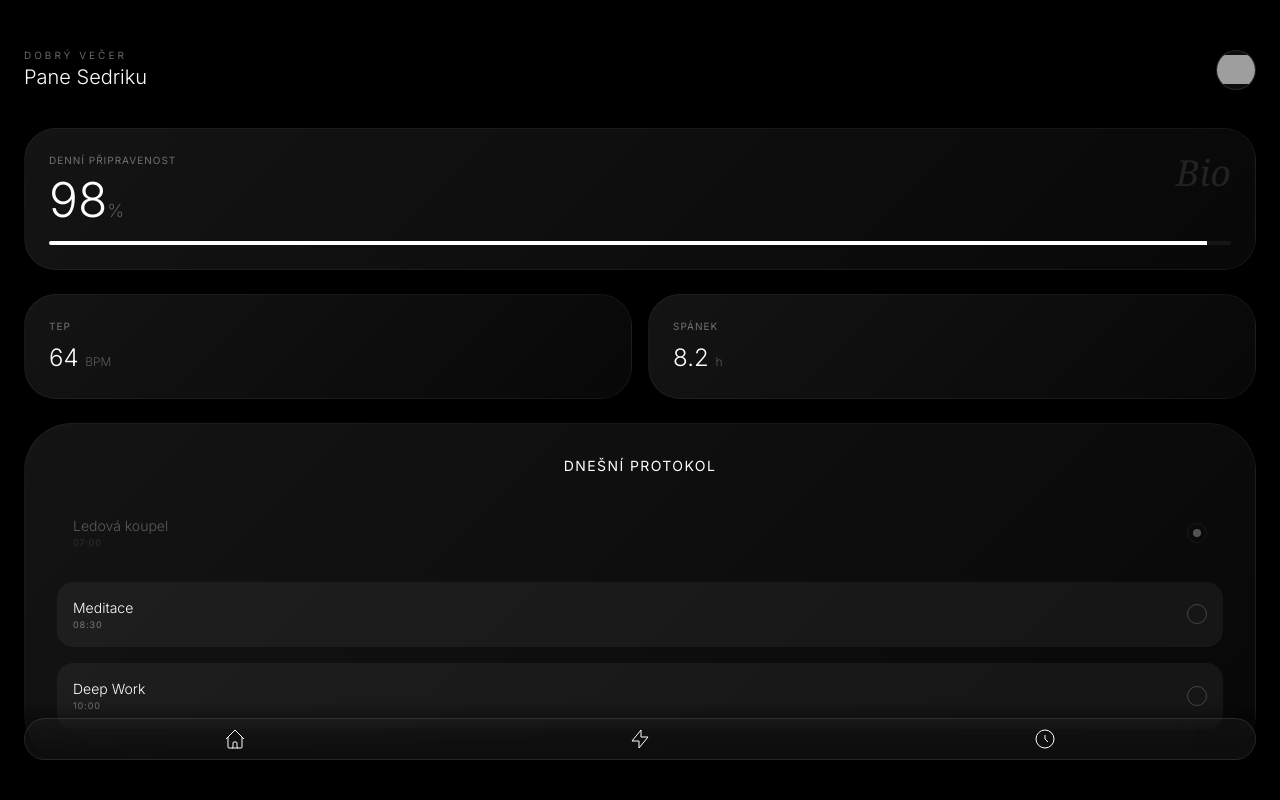
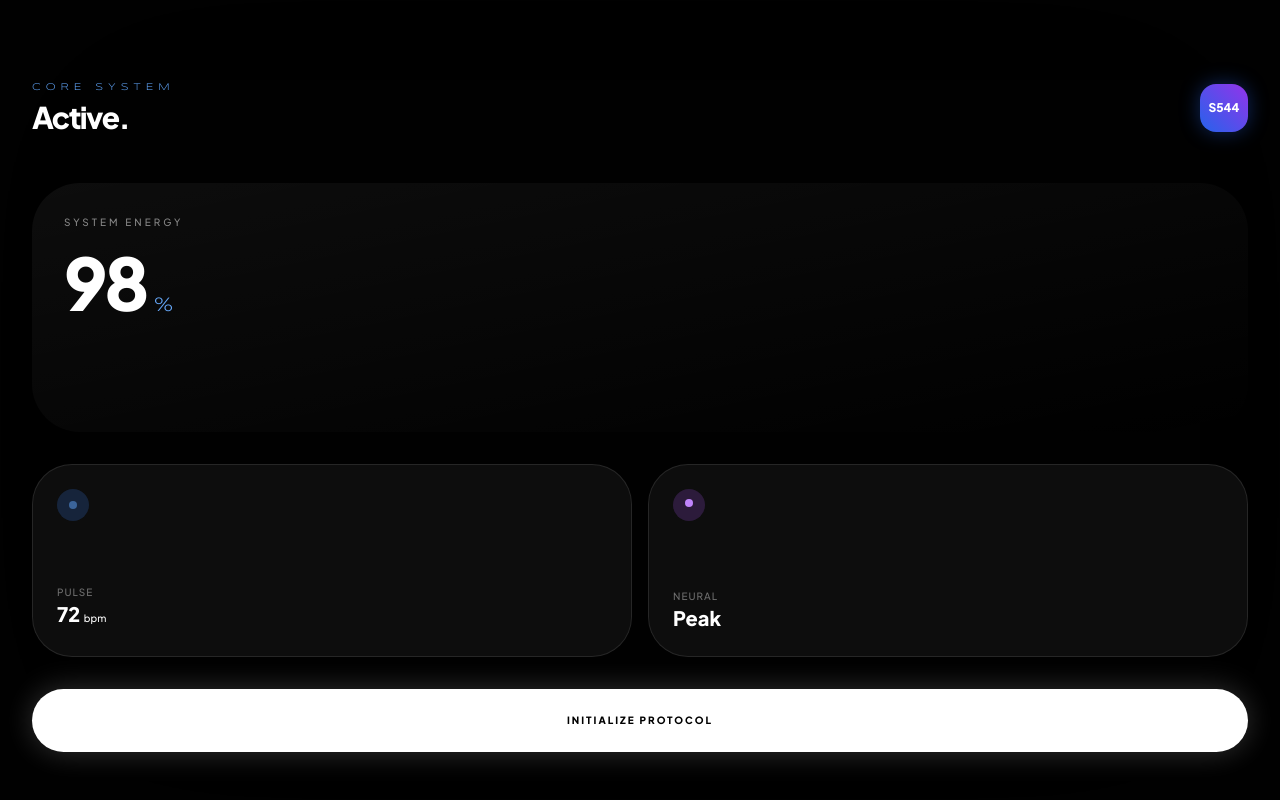
Before and after one commit to Sedrik544/MONO, a plain HTML site: page index.html in a window 1280 px wide. Drawn offline with nearby package versions, Linux system fonts and the light colour scheme; grey boxes are pictures that could not be loaded.

Commit message:
Update index.html

```diff
--- a/index.html
+++ b/index.html
@@ -2,67 +2,73 @@
 <html lang="cs">
 <head>
     <meta charset="UTF-8">
-    <meta name="viewport" content="width=device-width, initial-scale=1.0, maximum-scale=1.0, user-scalable=no">
-    <title>Aura Pulse | Bio-Performance</title>
+    <meta name="viewport" content="width=device-width, initial-scale=1.0, viewport-fit=cover">
+    <title>NEON CORE</title>
     <script src="https://cdn.tailwindcss.com"></script>
-    <link href="https://fonts.googleapis.com/css2?family=Inter:wght@300;400;600&display=swap" rel="stylesheet">
+    <link href="https://fonts.googleapis.com/css2?family=Syncopate:wght@400;700&family=Plus+Jakarta+Sans:wght@200;500;800&display=swap" rel="stylesheet">
     <link rel="stylesheet" href="style.css">
 </head>
-<body class="bg-black text-white antialiased overflow-hidden">
+<body class="bg-[#020202] text-white overflow-hidden font-['Plus_Jakarta_Sans']">
 
-    <header class="px-6 pt-12 pb-6 flex justify-between items-center fixed top-0 w-full z-40 bg-black/50 backdrop-blur-xl">
-        <div>
-            <p class="text-[10px] uppercase tracking-[0.3em] opacity-40">Dobrý večer</p>
-            <h1 class="text-xl font-light">Pane Sedriku</h1>
+    <div class="blob-container">
+        <div class="blob blob-1"></div>
+        <div class="blob blob-2"></div>
+    </div>
+
+    <div class="fixed inset-0 bg-black/40 backdrop-blur-[120px] z-0"></div>
+
+    <div class="relative z-10 h-screen flex flex-col px-8 pt-20 pb-12">
+
+        <header class="flex justify-between items-center mb-12">
+            <div>
+                <h1 class="text-[10px] font-['Syncopate'] tracking-[0.5em] text-blue-400">CORE SYSTEM</h1>
+                <p class="text-3xl font-extrabold tracking-tighter mt-1">Active.</p>
+            </div>
+            <div class="w-12 h-12 rounded-2xl bg-gradient-to-tr from-blue-600 to-purple-600 flex items-center justify-center shadow-[0_0_20px_rgba(37,99,235,0.4)]">
+                <span class="text-xs font-bold">S544</span>
+            </div>
+        </header>
+
+        <div class="main-card p-8 rounded-[3rem] mb-8 relative overflow-hidden group">
+            <div class="absolute inset-0 bg-gradient-to-br from-white/10 to-transparent opacity-50"></div>
+            <p class="text-[10px] tracking-[0.3em] opacity-50 mb-4 uppercase">System Energy</p>
+            <div class="flex items-baseline gap-2">
+                <span class="text-7xl font-extrabold tracking-tighter" id="energy-val">98</span>
+                <span class="text-xl font-medium text-blue-400 font-['Syncopate']">%</span>
+            </div>
+            <div class="mt-8 flex items-end gap-1 h-12">
+                <div class="bar h-1/2"></div><div class="bar h-3/4"></div><div class="bar h-full"></div>
+                <div class="bar h-2/3"></div><div class="bar h-5/6"></div><div class="bar h-1/2"></div>
+            </div>
         </div>
-        <div class="w-10 h-10 rounded-full border border-white/10 flex items-center justify-center bg-white/5 overflow-hidden">
-            <img src="https://images.unsplash.com/photo-1507003211169-0a1dd7228f2d?w=100&q=80" alt="Profil">
-        </div>
-    </header>
 
-    <main class="pt-32 pb-32 px-6 h-screen overflow-y-auto" id="app-content">
-        <section class="space-y-6">
-            <div class="glass-card p-6 rounded-[2rem] relative overflow-hidden group">
-                <div class="absolute top-0 right-0 p-6 opacity-10 text-4xl italic font-serif text-white">Bio</div>
-                <p class="text-[10px] uppercase tracking-widest opacity-40 mb-2">Denní připravenost</p>
-                <div class="text-5xl font-light mb-4">98<span class="text-lg opacity-30">%</span></div>
-                <div class="w-full bg-white/5 h-1 rounded-full overflow-hidden">
-                    <div class="bg-white h-full w-[98%] transition-all duration-1000"></div>
+        <div class="grid grid-cols-2 gap-4 flex-grow">
+            <div class="module p-6 rounded-[2.5rem] bg-white/5 border border-white/10 flex flex-col justify-between">
+                <div class="w-8 h-8 rounded-full bg-blue-500/20 flex items-center justify-center">
+                    <div class="w-2 h-2 bg-blue-400 rounded-full animate-pulse"></div>
+                </div>
+                <div>
+                    <p class="text-[10px] opacity-40 uppercase tracking-widest">Pulse</p>
+                    <p class="text-xl font-bold">72 <span class="text-[10px] font-normal">bpm</span></p>
                 </div>
             </div>
-
-            <div class="grid grid-cols-2 gap-4">
-                <div class="glass-card p-6 rounded-[2rem]">
-                    <p class="text-[10px] uppercase tracking-widest opacity-40 mb-2">Tep</p>
-                    <div class="text-2xl font-light">64 <span class="text-xs opacity-30">BPM</span></div>
+            <div class="module p-6 rounded-[2.5rem] bg-white/5 border border-white/10 flex flex-col justify-between">
+                <div class="w-8 h-8 rounded-full bg-purple-500/20 flex items-center justify-center">
+                    <div class="w-2 h-2 bg-purple-400 rounded-full animate-bounce"></div>
                 </div>
-                <div class="glass-card p-6 rounded-[2rem]">
-                    <p class="text-[10px] uppercase tracking-widest opacity-40 mb-2">Spánek</p>
-                    <div class="text-2xl font-light">8.2 <span class="text-xs opacity-30">h</span></div>
+                <div>
+                    <p class="text-[10px] opacity-40 uppercase tracking-widest">Neural</p>
+                    <p class="text-xl font-bold">Peak</p>
                 </div>
             </div>
+        </div>
 
-            <div class="glass-card p-8 rounded-[3rem] mt-4 border border-white/5">
-                <h3 class="text-sm uppercase tracking-widest mb-6 text-center">Dnešní Protokol</h3>
-                <div class="space-y-4" id="task-list">
-                    </div>
-            </div>
-        </section>
-    </main>
-
-    <nav class="fixed bottom-0 w-full px-6 pb-10 pt-4 z-50 bg-gradient-to-t from-black via-black/90 to-transparent">
-        <div class="bg-white/5 backdrop-blur-2xl border border-white/10 rounded-[2.5rem] flex justify-around items-center p-2">
-            <button class="nav-btn active" onclick="switchTab(this)">
-                <svg class="w-6 h-6" fill="none" stroke="currentColor" viewBox="0 0 24 24"><path d="M3 12l2-2m0 0l7-7 7 7M5 10v10a1 1 0 001 1h3m10-11l2 2m-2-2v10a1 1 0 01-1 1h-3m-6 0a1 1 0 001-1v-4a1 1 0 011-1h2a1 1 0 011 1v4a1 1 0 001 1m-6 0h6"></path></svg>
+        <footer class="mt-8 flex justify-center">
+            <button class="w-full py-6 rounded-full bg-white text-black font-bold tracking-[0.2em] uppercase text-[10px] hover:scale-95 transition-transform active:scale-90 shadow-[0_0_30px_rgba(255,255,255,0.2)]">
+                Initialize Protocol
             </button>
-            <button class="nav-btn" onclick="switchTab(this)">
-                <svg class="w-6 h-6" fill="none" stroke="currentColor" viewBox="0 0 24 24"><path d="M13 10V3L4 14h7v7l9-11h-7z"></path></svg>
-            </button>
-            <button class="nav-btn" onclick="switchTab(this)">
-                <svg class="w-6 h-6" fill="none" stroke="currentColor" viewBox="0 0 24 24"><path d="M12 8v4l3 3m6-3a9 9 0 11-18 0 9 9 0 0118 0z"></path></svg>
-            </button>
-        </div>
-    </nav>
+        </footer>
+    </div>
 
     <script src="script.js"></script>
 </body>
```
